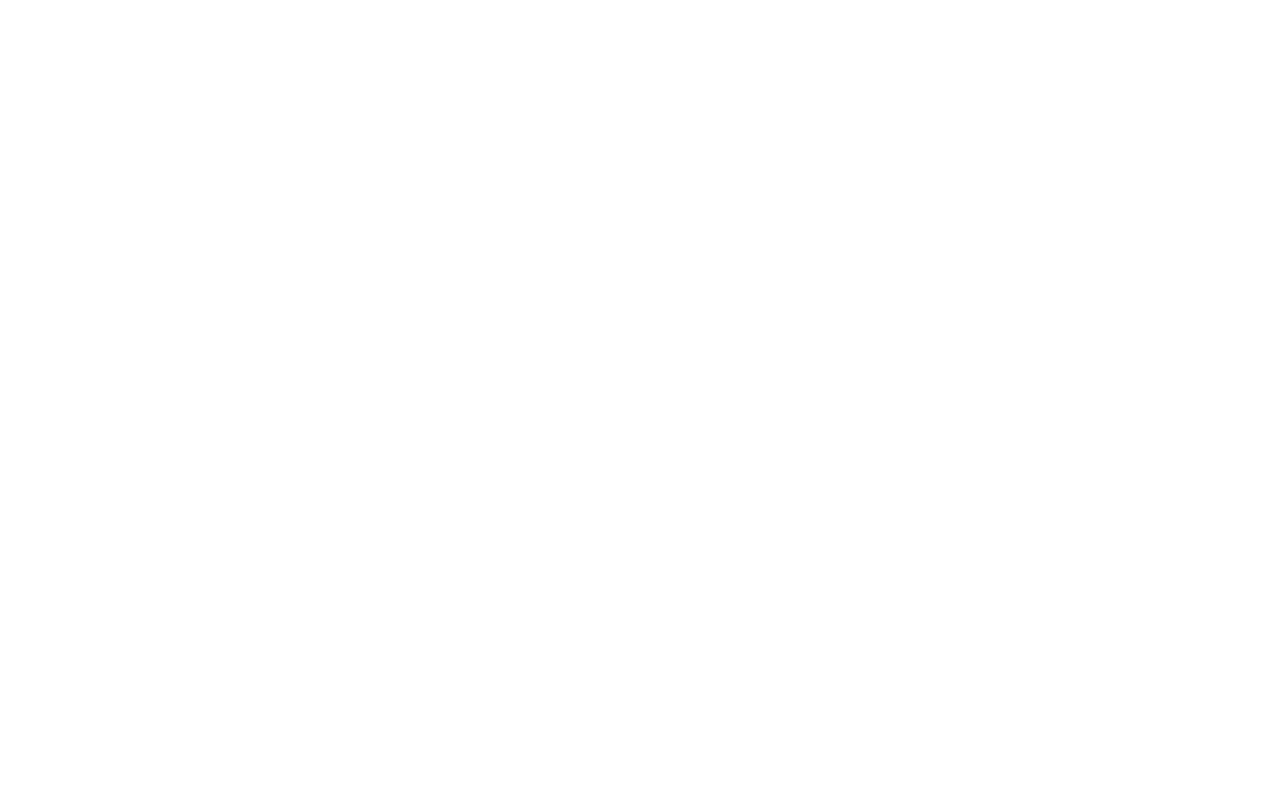
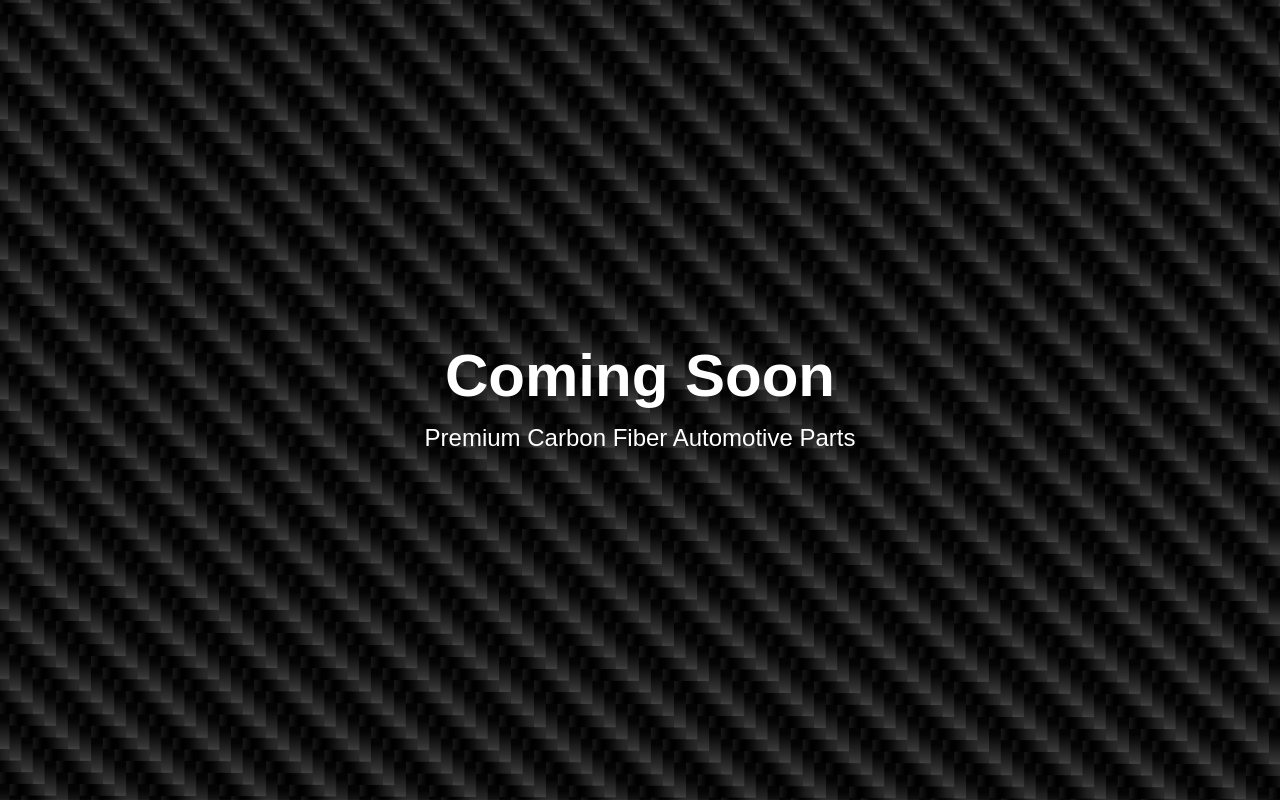
Before and after one commit to AS-SDS/carbon-fiber-site, a Next.js app: page / in a window 1280 px wide. Built offline with nearby package versions, Linux system fonts and the light colour scheme.

Commit message:
Corrected file structure for Next.js layout and page

```diff
--- a/src/app/page.tsx
+++ b/src/app/page.tsx
@@ -1,20 +1,8 @@
-export const metadata = {
-  title: "Premium Carbon Fibre Manufacturer",
-  description: "Premium Carbon Fiber Automotive Parts - Coming Soon",
-};
-
-export default function RootLayout({ children }) {
+export default function Home() {
   return (
-    <html lang="en">
-      <head>
-        <title>Premium Carbon Fibre Manufacturer</title>
-        <meta name="description" content="Premium Carbon Fiber Automotive Parts - Coming Soon" />
-        <meta property="og:title" content="Premium Carbon Fibre Manufacturer" />
-        <meta property="og:description" content="Premium Carbon Fiber Automotive Parts - Coming Soon" />
-        <meta property="og:image" content="https://sheokanddesignstudio.com/carbon-fiber-bg.jpg" />
-        <meta property="og:url" content="https://sheokanddesignstudio.com" />
-      </head>
-      <body>{children}</body>
-    </html>
+    <div className="h-screen w-screen bg-carbon-fiber bg-cover flex flex-col justify-center items-center text-white text-center">
+      <h1 className="text-4xl md:text-6xl font-bold mb-4">Coming Soon</h1>
+      <p className="text-lg md:text-2xl">Premium Carbon Fiber Automotive Parts</p>
+    </div>
   );
 }
```
